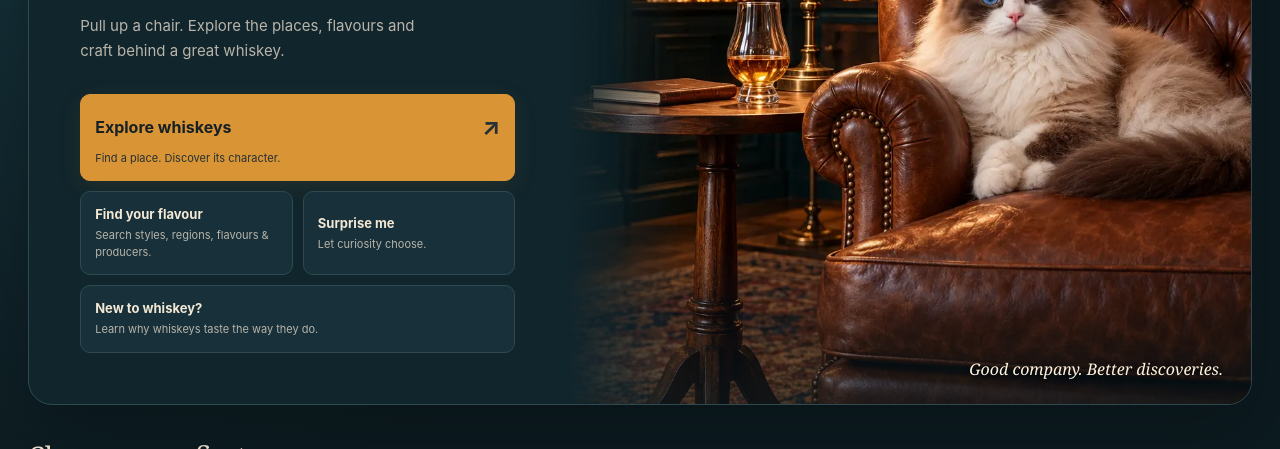
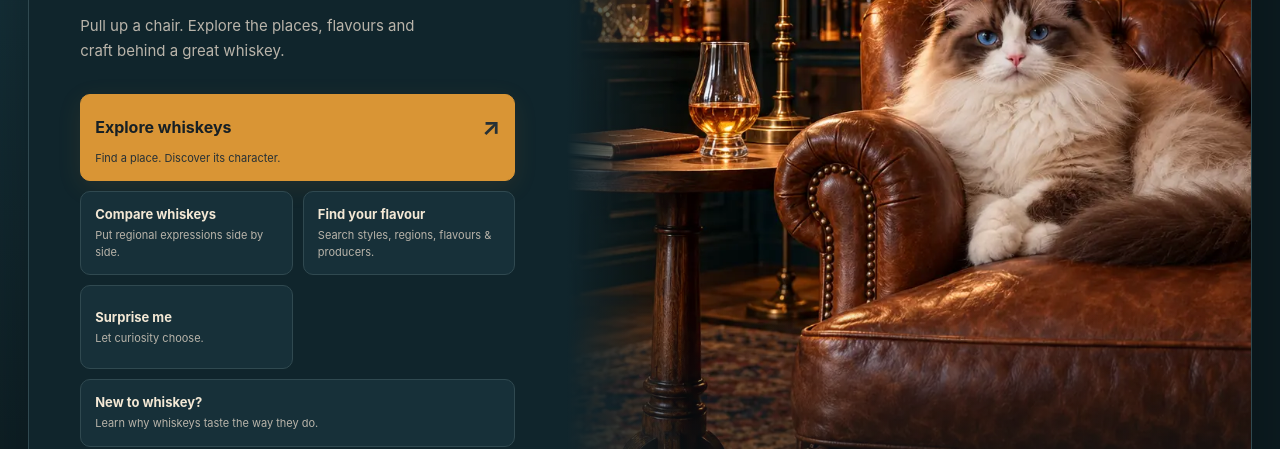
Before and after one commit to Urqe/RagdollLabs-whiskey-compass, a website: page index.html in a window 1280 px wide. Shown: the part 325-774 px from the top of the page. Drawn offline with Linux system fonts and the light colour scheme.

Commit message:
Add "Compare whiskeys" action to the landing page
Co-authored-by: Urqe <Urqe@users.noreply.github.com>

```diff
--- a/index.html
+++ b/index.html
@@ -34,6 +34,7 @@
           <p>Pull up a chair. Explore the places, flavours and craft behind a great whiskey.</p>
           <section class="welcome-actions" aria-label="Ways to start using Whiskey Compass">
             <button class="welcome-action" type="button" data-welcome-action="place"><strong>Explore whiskeys <span aria-hidden="true" class="action-arrow">↗</span></strong><span>Find a place. Discover its character.</span></button>
+            <button class="welcome-action" type="button" data-welcome-action="compare"><strong>Compare whiskeys</strong><span>Put regional expressions side by side.</span></button>
             <button class="welcome-action" type="button" data-welcome-action="search"><strong>Find your flavour</strong><span>Search styles, regions, flavours &amp; producers.</span></button>
             <button class="welcome-action" type="button" data-welcome-action="surprise"><strong>Surprise me</strong><span>Let curiosity choose.</span></button>
             <button class="welcome-action welcome-basics" type="button" data-taste-basics><strong>New to whiskey?</strong><span>Learn why whiskeys taste the way they do.</span></button>
--- a/ux.css
+++ b/ux.css
@@ -11,7 +11,7 @@
 .welcome-copy h1 { max-width: 760px; }
 .welcome-copy .tagline { font-size: clamp(20px,3vw,30px); max-width: 700px; }
 .welcome-copy > p { max-width: 650px; color: var(--muted); line-height: 1.6; font-size: 15px; }
-.welcome-actions { margin-top: 28px; display: grid; grid-template-columns: repeat(3,minmax(0,1fr)); gap: 10px; max-width: 650px; }
+.welcome-actions { margin-top: 28px; display: grid; grid-template-columns: repeat(2,minmax(0,1fr)); gap: 10px; max-width: 560px; }
 .welcome-action { min-height: 96px; padding: 14px; text-align: left; border: 1px solid rgba(217,164,78,.26); border-radius: 14px; background: rgba(12,9,7,.78); color: var(--text); cursor: pointer; backdrop-filter: blur(8px); }
 .welcome-action:hover { border-color: var(--gold); background: rgba(24,18,12,.92); transform: translateY(-1px); }
 .welcome-action strong { display: block; color: var(--gold); font-size: 13px; }
```
Also changed, not shown: tests/dom-smoke.mjs (+1 -1 lines).
